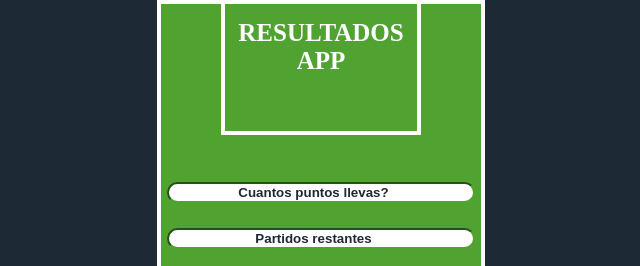
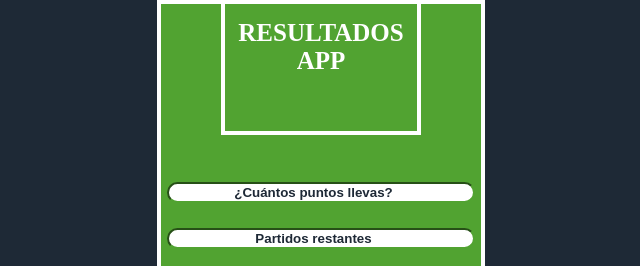
Before and after one commit to joseperezdmgz/App-calcular-resultados, a plain HTML site: page index.html in a window 1280 px wide. Shown: the top 266 px of the page, 319-959 px from the left. Drawn offline with Linux system fonts and the light colour scheme.

Commit message:
Cambio en placeholder

```diff
--- a/index.html
+++ b/index.html
@@ -20,7 +20,7 @@
           <input
             type="number"
             id="pointsUser"
-            placeholder="Cuantos puntos llevas?"
+            placeholder="¿Cuántos puntos llevas?"
             required
             min="1"
             max="80"
```
